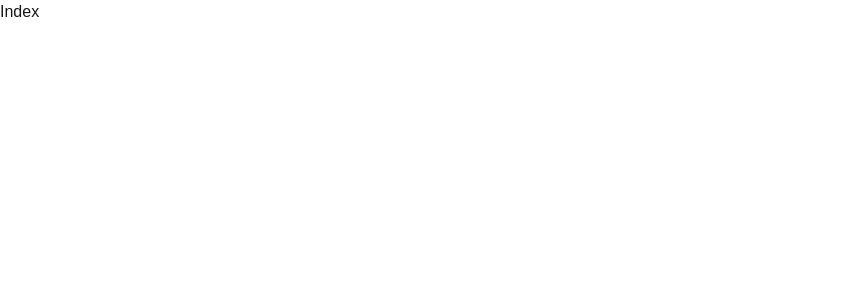
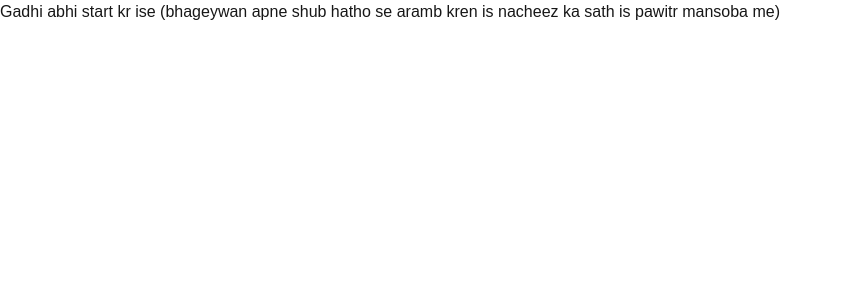
Before and after one commit to MuhammadZan/benevolix, a Next.js app: page / in a window 1280 px wide. Shown: the top 300 px of the page, without its empty margins (0-843 px from the left). Built offline with nearby package versions, Linux system fonts and the light colour scheme.

Commit message:
benevlix start

```diff
--- a/src/pages/index.tsx
+++ b/src/pages/index.tsx
@@ -2,7 +2,7 @@ import React from 'react'
 
 const Index = () => {
   return (
-    <div>Index</div>
+    <div>Gadhi abhi start kr ise (bhageywan apne shub hatho se aramb kren is nacheez ka sath is pawitr mansoba me)</div>
   )
 }
 
```
